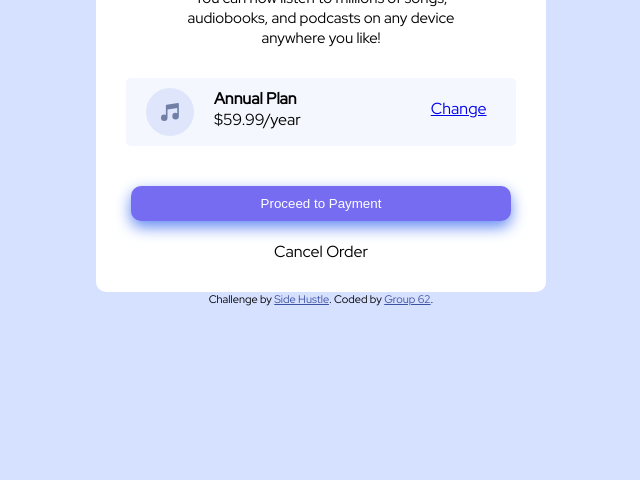
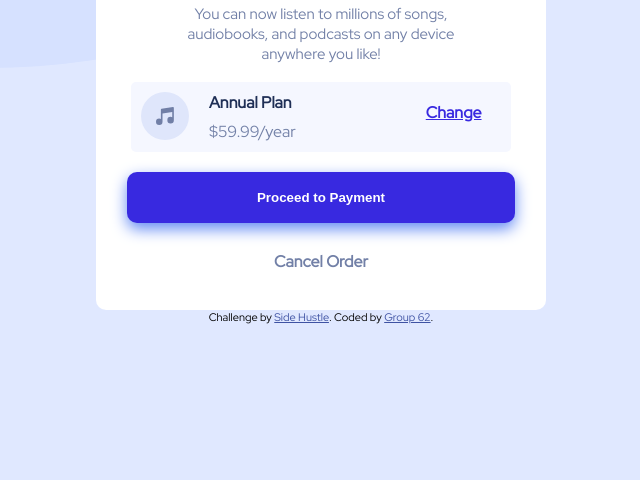
Before and after one commit to adeoyewole028/order-summary-component-main, a plain HTML site: page index.html in a window 1280 px wide. Shown: the part 320-800 px from the top of the page, without its empty margins (319-959 px from the left). Drawn offline with Linux system fonts and the light colour scheme.

Commit message:
Additions to HTML and CSS files

```diff
--- a/index.css
+++ b/index.css
@@ -1,14 +1,28 @@
 @import url("https://fonts.googleapis.com/css2?family=Red+Hat+Display&display=swap");
 
+
+@media(min-width: 376px) {
 body {
   font-family: "Red Hat Display", sans-serif;
   font-weight: 500, 700, 900;
   font-size: 16px;
   justify-content: center;
   align-items: center;
-  background-image: url(./images/pattern-background-desktop.svg);
-  background-size: 100% 350%;
+  background-image: url("./images/pattern-background-desktop.svg");
+  background-size: 100%;
+  background-color:  hsl(225, 100%, 94%);
+  background-repeat: no-repeat;
 }
+}
+
+@media(max-width: 375px){
+body{
+    background-image: url("../images/pattern-background-mobile.svg");
+    background-color:  hsl(225, 100%, 94%);
+    background-repeat: no-repeat;
+}
+}
+
 
 .main {
   display: flex;
@@ -37,7 +51,8 @@ body {
 
 .order {
   text-align: center;
-  font-weight: bolder;
+  font-weight: 900;
+  color:  hsl(223, 47%, 23%);
   font-size: 30px;
   padding:20px;
 }
@@ -45,21 +60,34 @@ body {
 .bio {
   font-size: 15px;
   text-align: center;
+  color: hsl(224, 23%, 55%);
 }
 
 .plans {
   display: flex;
   flex-direction: row;
   justify-content: space-between;
-  padding: 10px 20px;
+  padding: 10px 10px;
   background-color: hsl(225, 100%, 98%);
-  margin: 30px;
+  color:  hsl(223, 47%, 23%);
+  margin: 10px;
+  margin-left: 35px;
+  font-weight: 700;
   border-radius: 5px;
+  height: 50px;
+  width: 360px
+}
+
+.plans p{
+  color: hsl(224, 23%, 55%) ;
+  font-weight: 500;
+  display: inline;
 }
 
 .song-icon {
   background-image: url(./images/icon-music.svg);
   padding: 24px;
+  background-repeat: no-repeat;
 }
 
 .annual-plan {
@@ -69,6 +97,10 @@ body {
 
 .change {
   padding: 10px 20px;
+}
+
+.change a{
+  color: hsl(245, 75%, 52%);
 }
 
 .change:hover > a {
@@ -86,22 +118,32 @@ body {
 
 .proceed {
   padding: 10px 130px;
-  background-color: #766CF1;
+  background-color: hsl(245, 75%, 52%);
   border-radius: 10px;
   border: none;
   color: white;
   box-shadow: 0px 6px 15px 0px hsl(224, 86%, 67%);
+  font-weight: 700;
 }
 
 .proceed:hover {
   cursor: pointer;
+  background-color:#766CF1;
 }
 
 .cancel {
   padding: 20px;
+  color: hsl(224, 23%, 55%) ;
+  font-weight: 700;
 }
 
 .cancel:hover {
   font-weight: 800;
   cursor: pointer;
+  color:  hsl(223, 47%, 23%);
+
 }
+
+.padding{
+  padding : 4px;
+}
--- a/index.html
+++ b/index.html
@@ -29,6 +29,8 @@
     <div class="main">
       <div class="music-img"></div>
       <div class="main-1">
+        <div class= "padding"></div>
+        <div class= "padding"></div>
         <div class="order">Order Summary</div>
 
         <div class="bio">
@@ -36,22 +38,31 @@
           audiobooks, and podcasts on any device <br />
           anywhere you like!
         </div>
+        <div class = "padding"></div>
 
         <div class="plans">
           <div class="song-icon"></div>
           <div class="annual-plan">
             <div><b>Annual Plan</b></div>
-
-            <div>$59.99/year</div>
+            <div class = padding></div>
+            <div><p>$59.99/year</p></div>
           </div>
 
           <div class="change"><a href="#">Change</a> </div>
         </div>
 
         <div class="payment">
-          <button class="proceed">Proceed to Payment</button>
+          <button class="proceed">
+            <div class = "padding"></div>
+            Proceed to Payment
+            <div class = "padding"></div>
+          </button>
 
-          <div class="cancel">Cancel Order</div>
+          <div class="cancel">
+            <div class = "padding"></div>
+            Cancel Order
+            <div class = "padding"></div>
+          </div>
         </div>
       </div>
     </div>
```
